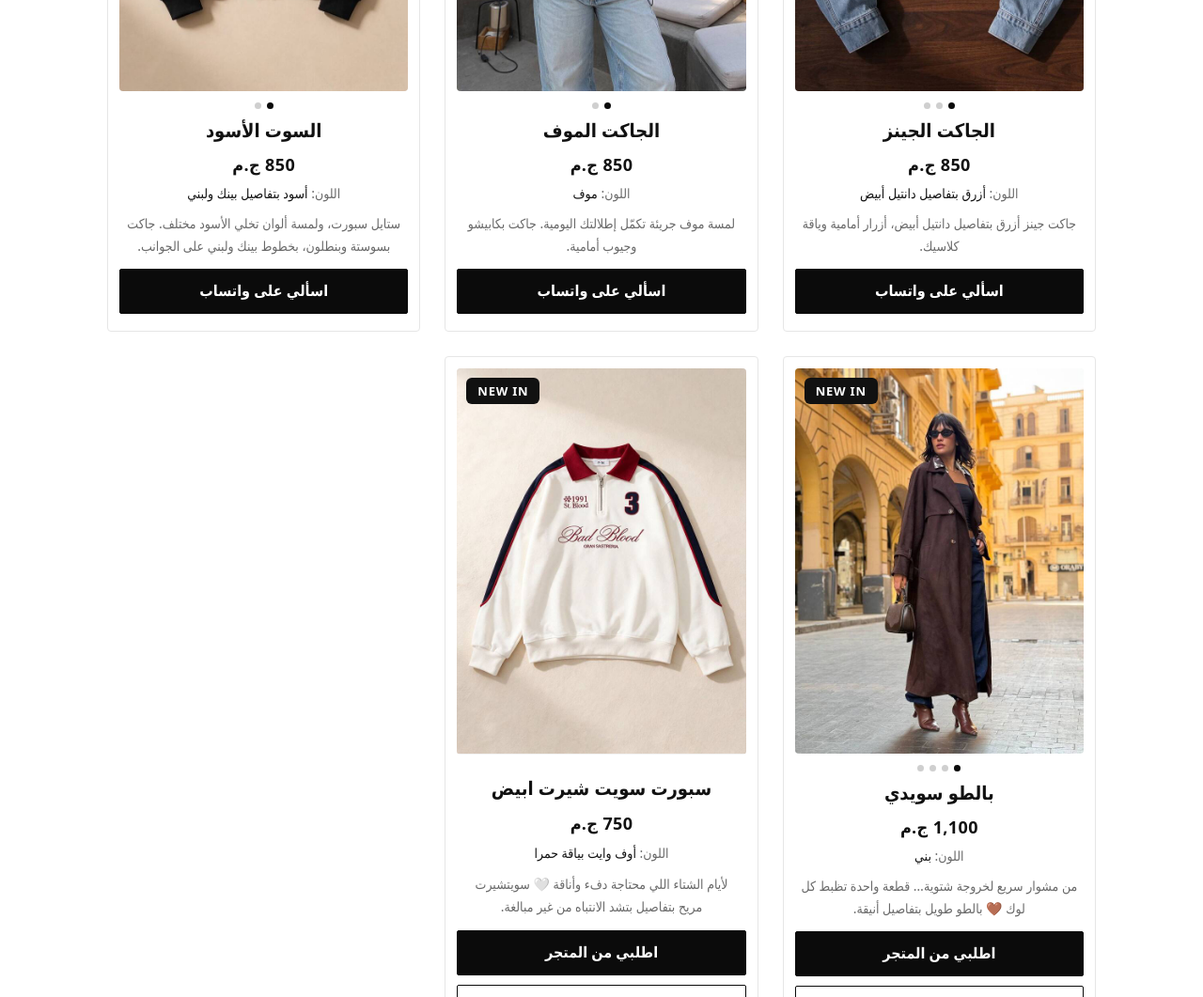
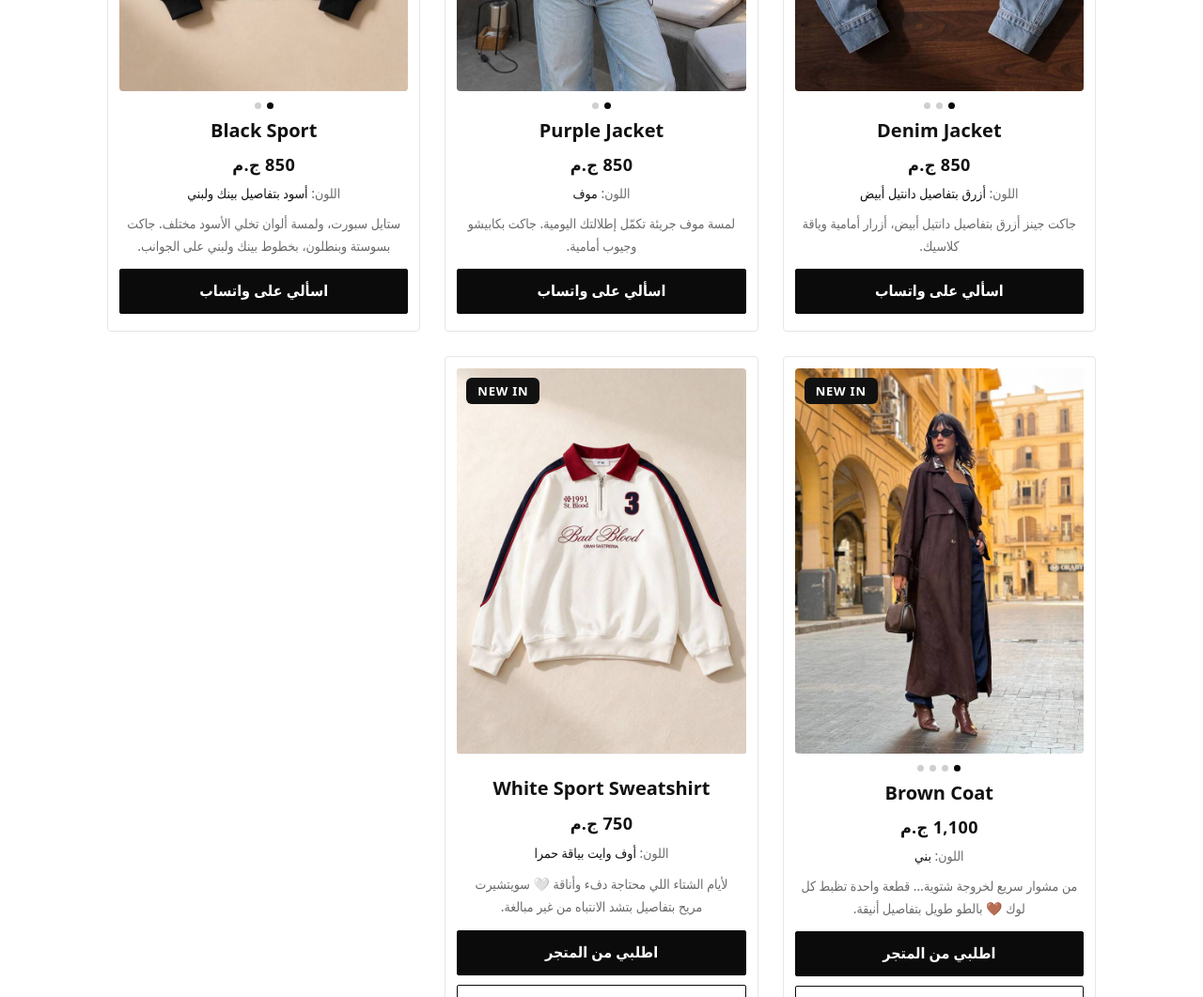
Before and after one commit to auriela-casualwear/auriela-casualwear.github.io, a plain HTML site: page index.html in a window 1280 px wide. Shown: the part 1400-2461 px from the top of the page at 94% size. Drawn offline with Linux system fonts and the light colour scheme.

Commit message:
Use English product and category names

```diff
--- a/index.html
+++ b/index.html
@@ -7,13 +7,13 @@
 <a class="wa" href="https://wa.me/201066720687?text=%D8%A3%D9%87%D9%84%D8%A7%D9%8B%20Auriela" aria-label="واتساب">واتساب</a></header>
 <div class="strip"><span>✦ جواكت وسوت وبالطو</span><span>✦ الدفع كاش عند الاستلام</span><span>✦ شحن لكل المحافظات</span><span>✦ جواكت وسوت وبالطو</span><span>✦ الدفع كاش عند الاستلام</span><span>✦ شحن لكل المحافظات</span></div>
 <section class="hero"><img src="4-cover.jpg" alt="Auriela Casualwear"><div><p class="eyebrow">EVERYDAY STYLES. MADE FOR YOU.</p><h1>جواكت وسوت وبالطو<br>لستايلك كل يوم.</h1><p>جينز بتفاصيل دانتيل، موف جريء، أسود مختلف، وبالطو سويدي.</p><a class="btn" href="#collection">شوفي المجموعة</a></div></section>
-<section class="sec"><h2>اختاري القسم</h2><div class="tiles"><a class="tile" href="#denim" ><img src="5-denim1.jpg" alt=""><b>جواكت</b></a><a class="tile" href="#black" ><img src="11-black2.jpg" alt=""><b>سوت</b></a><a class="tile" href="#coat" ><img src="13-coat2.jpg" alt=""><b>بالطو</b></a><a class="tile" href="#sweat" ><img src="16-sweat1.jpg" alt=""><b>سويت شيرت</b></a></div></section>
+<section class="sec"><h2>اختاري القسم</h2><div class="tiles"><a class="tile" href="#denim" ><img src="5-denim1.jpg" alt=""><b>Jackets</b></a><a class="tile" href="#black" ><img src="11-black2.jpg" alt=""><b>Sets</b></a><a class="tile" href="#coat" ><img src="13-coat2.jpg" alt=""><b>Coat</b></a><a class="tile" href="#sweat" ><img src="16-sweat1.jpg" alt=""><b>Sweatshirt</b></a></div></section>
 <section class="sec" id="collection"><h2>المجموعة <small>5 قطع</small></h2><div class="grid"><article class="card" id="denim"><div class="media"><div class="slides"><img src="5-denim1.jpg" alt="الجاكت الجينز" loading="lazy"><img src="6-denim2.jpg" alt="الجاكت الجينز" loading="lazy"><img src="7-denim3.jpg" alt="الجاكت الجينز" loading="lazy"></div><span class="badge">NEW IN</span></div><div class="dots"><i></i><i></i><i></i></div>
-<h3>الجاكت الجينز</h3><p class="price">850 ج.م</p><p class="color"><span>اللون:</span> أزرق بتفاصيل دانتيل أبيض</p><p class="desc">جاكت جينز أزرق بتفاصيل دانتيل أبيض، أزرار أمامية وياقة كلاسيك.</p><div class="acts"><a class="btn " href="https://wa.me/201066720687?text=%D8%A3%D9%87%D9%84%D8%A7%D9%8B%20Auriela%D8%8C%20%D9%85%D9%87%D8%AA%D9%85%D8%A9%20%D8%A8%D9%80%20%D8%A7%D9%84%D8%AC%D8%A7%D9%83%D8%AA%20%D8%A7%D9%84%D8%AC%D9%8A%D9%86%D8%B2%20%D8%A8%D8%B3%D8%B9%D8%B1%20850%20%D8%AC%D9%86%D9%8A%D9%87.%20%D9%85%D9%85%D9%83%D9%86%20%D8%A7%D9%84%D9%85%D9%82%D8%A7%D8%B3%D8%A7%D8%AA%20%D9%88%D8%A7%D9%84%D8%AA%D9%81%D8%A7%D8%B5%D9%8A%D9%84%D8%9F">اسألي على واتساب</a></div></article><article class="card" id="purple"><div class="media"><div class="slides"><img src="8-purple1.jpg" alt="الجاكت الموف" loading="lazy"><img src="9-purple2.jpg" alt="الجاكت الموف" loading="lazy"></div></div><div class="dots"><i></i><i></i></div>
-<h3>الجاكت الموف</h3><p class="price">850 ج.م</p><p class="color"><span>اللون:</span> موف</p><p class="desc">لمسة موف جريئة تكمّل إطلالتك اليومية. جاكت بكابيشو وجيوب أمامية.</p><div class="acts"><a class="btn " href="https://wa.me/201066720687?text=%D8%A3%D9%87%D9%84%D8%A7%D9%8B%20Auriela%D8%8C%20%D9%85%D9%87%D8%AA%D9%85%D8%A9%20%D8%A8%D9%80%20%D8%A7%D9%84%D8%AC%D8%A7%D9%83%D8%AA%20%D8%A7%D9%84%D9%85%D9%88%D9%81%20%D8%A8%D8%B3%D8%B9%D8%B1%20850%20%D8%AC%D9%86%D9%8A%D9%87.%20%D9%85%D9%85%D9%83%D9%86%20%D8%A7%D9%84%D9%85%D9%82%D8%A7%D8%B3%D8%A7%D8%AA%20%D9%88%D8%A7%D9%84%D8%AA%D9%81%D8%A7%D8%B5%D9%8A%D9%84%D8%9F">اسألي على واتساب</a></div></article><article class="card" id="black"><div class="media"><div class="slides"><img src="10-black1.jpg" alt="السوت الأسود" loading="lazy"><img src="11-black2.jpg" alt="السوت الأسود" loading="lazy"></div></div><div class="dots"><i></i><i></i></div>
-<h3>السوت الأسود</h3><p class="price">850 ج.م</p><p class="color"><span>اللون:</span> أسود بتفاصيل بينك ولبني</p><p class="desc">ستايل سبورت، ولمسة ألوان تخلي الأسود مختلف. جاكت بسوستة وبنطلون، بخطوط بينك ولبني على الجوانب.</p><div class="acts"><a class="btn " href="https://wa.me/201066720687?text=%D8%A3%D9%87%D9%84%D8%A7%D9%8B%20Auriela%D8%8C%20%D9%85%D9%87%D8%AA%D9%85%D8%A9%20%D8%A8%D9%80%20%D8%A7%D9%84%D8%B3%D9%88%D8%AA%20%D8%A7%D9%84%D8%A3%D8%B3%D9%88%D8%AF%20%D8%A8%D8%B3%D8%B9%D8%B1%20850%20%D8%AC%D9%86%D9%8A%D9%87.%20%D9%85%D9%85%D9%83%D9%86%20%D8%A7%D9%84%D9%85%D9%82%D8%A7%D8%B3%D8%A7%D8%AA%20%D9%88%D8%A7%D9%84%D8%AA%D9%81%D8%A7%D8%B5%D9%8A%D9%84%D8%9F">اسألي على واتساب</a></div></article><article class="card" id="coat"><div class="media"><div class="slides"><img src="13-coat2.jpg" alt="بالطو سويدي" loading="lazy"><img src="12-coat1.jpg" alt="بالطو سويدي" loading="lazy"><img src="14-coat3.jpg" alt="بالطو سويدي" loading="lazy"><img src="15-coat4.jpg" alt="بالطو سويدي" loading="lazy"></div><span class="badge">NEW IN</span></div><div class="dots"><i></i><i></i><i></i><i></i></div>
-<h3>بالطو سويدي</h3><p class="price">1,100 ج.م</p><p class="color"><span>اللون:</span> بني</p><p class="desc">من مشوار سريع لخروجة شتوية… قطعة واحدة تظبط كل لوك 🤎 بالطو طويل بتفاصيل أنيقة.</p><div class="acts"><a class="btn" href="https://rjedcz-8e.myshopify.com/products/brown-coat">اطلبي من المتجر</a><a class="btn ghost" href="https://wa.me/201066720687?text=%D8%A3%D9%87%D9%84%D8%A7%D9%8B%20Auriela%D8%8C%20%D9%85%D9%87%D8%AA%D9%85%D8%A9%20%D8%A8%D9%80%20%D8%A8%D8%A7%D9%84%D8%B7%D9%88%20%D8%B3%D9%88%D9%8A%D8%AF%D9%8A%20%D8%A8%D8%B3%D8%B9%D8%B1%201100%20%D8%AC%D9%86%D9%8A%D9%87.%20%D9%85%D9%85%D9%83%D9%86%20%D8%A7%D9%84%D9%85%D9%82%D8%A7%D8%B3%D8%A7%D8%AA%20%D9%88%D8%A7%D9%84%D8%AA%D9%81%D8%A7%D8%B5%D9%8A%D9%84%D8%9F">اسألي على واتساب</a></div></article><article class="card" id="sweat"><div class="media"><div class="slides"><img src="16-sweat1.jpg" alt="سبورت سويت شيرت ابيض" loading="lazy"></div><span class="badge">NEW IN</span></div><div class="dots"></div>
-<h3>سبورت سويت شيرت ابيض</h3><p class="price">750 ج.م</p><p class="color"><span>اللون:</span> أوف وايت بياقة حمرا</p><p class="desc">لأيام الشتاء اللي محتاجة دفء وأناقة 🤍 سويتشيرت مريح بتفاصيل بتشد الانتباه من غير مبالغة.</p><div class="acts"><a class="btn" href="https://rjedcz-8e.myshopify.com/products/sport-t-shirt">اطلبي من المتجر</a><a class="btn ghost" href="https://wa.me/201066720687?text=%D8%A3%D9%87%D9%84%D8%A7%D9%8B%20Auriela%D8%8C%20%D9%85%D9%87%D8%AA%D9%85%D8%A9%20%D8%A8%D9%80%20%D8%B3%D8%A8%D9%88%D8%B1%D8%AA%20%D8%B3%D9%88%D9%8A%D8%AA%20%D8%B4%D9%8A%D8%B1%D8%AA%20%D8%A7%D8%A8%D9%8A%D8%B6%20%D8%A8%D8%B3%D8%B9%D8%B1%20750%20%D8%AC%D9%86%D9%8A%D9%87.%20%D9%85%D9%85%D9%83%D9%86%20%D8%A7%D9%84%D9%85%D9%82%D8%A7%D8%B3%D8%A7%D8%AA%20%D9%88%D8%A7%D9%84%D8%AA%D9%81%D8%A7%D8%B5%D9%8A%D9%84%D8%9F">اسألي على واتساب</a></div></article></div></section>
+<h3>Denim Jacket</h3><p class="price">850 ج.م</p><p class="color"><span>اللون:</span> أزرق بتفاصيل دانتيل أبيض</p><p class="desc">جاكت جينز أزرق بتفاصيل دانتيل أبيض، أزرار أمامية وياقة كلاسيك.</p><div class="acts"><a class="btn " href="https://wa.me/201066720687?text=%D8%A3%D9%87%D9%84%D8%A7%D9%8B%20Auriela%D8%8C%20%D9%85%D9%87%D8%AA%D9%85%D8%A9%20%D8%A8%D9%80%20%D8%A7%D9%84%D8%AC%D8%A7%D9%83%D8%AA%20%D8%A7%D9%84%D8%AC%D9%8A%D9%86%D8%B2%20%D8%A8%D8%B3%D8%B9%D8%B1%20850%20%D8%AC%D9%86%D9%8A%D9%87.%20%D9%85%D9%85%D9%83%D9%86%20%D8%A7%D9%84%D9%85%D9%82%D8%A7%D8%B3%D8%A7%D8%AA%20%D9%88%D8%A7%D9%84%D8%AA%D9%81%D8%A7%D8%B5%D9%8A%D9%84%D8%9F">اسألي على واتساب</a></div></article><article class="card" id="purple"><div class="media"><div class="slides"><img src="8-purple1.jpg" alt="الجاكت الموف" loading="lazy"><img src="9-purple2.jpg" alt="الجاكت الموف" loading="lazy"></div></div><div class="dots"><i></i><i></i></div>
+<h3>Purple Jacket</h3><p class="price">850 ج.م</p><p class="color"><span>اللون:</span> موف</p><p class="desc">لمسة موف جريئة تكمّل إطلالتك اليومية. جاكت بكابيشو وجيوب أمامية.</p><div class="acts"><a class="btn " href="https://wa.me/201066720687?text=%D8%A3%D9%87%D9%84%D8%A7%D9%8B%20Auriela%D8%8C%20%D9%85%D9%87%D8%AA%D9%85%D8%A9%20%D8%A8%D9%80%20%D8%A7%D9%84%D8%AC%D8%A7%D9%83%D8%AA%20%D8%A7%D9%84%D9%85%D9%88%D9%81%20%D8%A8%D8%B3%D8%B9%D8%B1%20850%20%D8%AC%D9%86%D9%8A%D9%87.%20%D9%85%D9%85%D9%83%D9%86%20%D8%A7%D9%84%D9%85%D9%82%D8%A7%D8%B3%D8%A7%D8%AA%20%D9%88%D8%A7%D9%84%D8%AA%D9%81%D8%A7%D8%B5%D9%8A%D9%84%D8%9F">اسألي على واتساب</a></div></article><article class="card" id="black"><div class="media"><div class="slides"><img src="10-black1.jpg" alt="السوت الأسود" loading="lazy"><img src="11-black2.jpg" alt="السوت الأسود" loading="lazy"></div></div><div class="dots"><i></i><i></i></div>
+<h3>Black Sport</h3><p class="price">850 ج.م</p><p class="color"><span>اللون:</span> أسود بتفاصيل بينك ولبني</p><p class="desc">ستايل سبورت، ولمسة ألوان تخلي الأسود مختلف. جاكت بسوستة وبنطلون، بخطوط بينك ولبني على الجوانب.</p><div class="acts"><a class="btn " href="https://wa.me/201066720687?text=%D8%A3%D9%87%D9%84%D8%A7%D9%8B%20Auriela%D8%8C%20%D9%85%D9%87%D8%AA%D9%85%D8%A9%20%D8%A8%D9%80%20%D8%A7%D9%84%D8%B3%D9%88%D8%AA%20%D8%A7%D9%84%D8%A3%D8%B3%D9%88%D8%AF%20%D8%A8%D8%B3%D8%B9%D8%B1%20850%20%D8%AC%D9%86%D9%8A%D9%87.%20%D9%85%D9%85%D9%83%D9%86%20%D8%A7%D9%84%D9%85%D9%82%D8%A7%D8%B3%D8%A7%D8%AA%20%D9%88%D8%A7%D9%84%D8%AA%D9%81%D8%A7%D8%B5%D9%8A%D9%84%D8%9F">اسألي على واتساب</a></div></article><article class="card" id="coat"><div class="media"><div class="slides"><img src="13-coat2.jpg" alt="بالطو سويدي" loading="lazy"><img src="12-coat1.jpg" alt="بالطو سويدي" loading="lazy"><img src="14-coat3.jpg" alt="بالطو سويدي" loading="lazy"><img src="15-coat4.jpg" alt="بالطو سويدي" loading="lazy"></div><span class="badge">NEW IN</span></div><div class="dots"><i></i><i></i><i></i><i></i></div>
+<h3>Brown Coat</h3><p class="price">1,100 ج.م</p><p class="color"><span>اللون:</span> بني</p><p class="desc">من مشوار سريع لخروجة شتوية… قطعة واحدة تظبط كل لوك 🤎 بالطو طويل بتفاصيل أنيقة.</p><div class="acts"><a class="btn" href="https://rjedcz-8e.myshopify.com/products/brown-coat">اطلبي من المتجر</a><a class="btn ghost" href="https://wa.me/201066720687?text=%D8%A3%D9%87%D9%84%D8%A7%D9%8B%20Auriela%D8%8C%20%D9%85%D9%87%D8%AA%D9%85%D8%A9%20%D8%A8%D9%80%20%D8%A8%D8%A7%D9%84%D8%B7%D9%88%20%D8%B3%D9%88%D9%8A%D8%AF%D9%8A%20%D8%A8%D8%B3%D8%B9%D8%B1%201100%20%D8%AC%D9%86%D9%8A%D9%87.%20%D9%85%D9%85%D9%83%D9%86%20%D8%A7%D9%84%D9%85%D9%82%D8%A7%D8%B3%D8%A7%D8%AA%20%D9%88%D8%A7%D9%84%D8%AA%D9%81%D8%A7%D8%B5%D9%8A%D9%84%D8%9F">اسألي على واتساب</a></div></article><article class="card" id="sweat"><div class="media"><div class="slides"><img src="16-sweat1.jpg" alt="سبورت سويت شيرت ابيض" loading="lazy"></div><span class="badge">NEW IN</span></div><div class="dots"></div>
+<h3>White Sport Sweatshirt</h3><p class="price">750 ج.م</p><p class="color"><span>اللون:</span> أوف وايت بياقة حمرا</p><p class="desc">لأيام الشتاء اللي محتاجة دفء وأناقة 🤍 سويتشيرت مريح بتفاصيل بتشد الانتباه من غير مبالغة.</p><div class="acts"><a class="btn" href="https://rjedcz-8e.myshopify.com/products/sport-t-shirt">اطلبي من المتجر</a><a class="btn ghost" href="https://wa.me/201066720687?text=%D8%A3%D9%87%D9%84%D8%A7%D9%8B%20Auriela%D8%8C%20%D9%85%D9%87%D8%AA%D9%85%D8%A9%20%D8%A8%D9%80%20%D8%B3%D8%A8%D9%88%D8%B1%D8%AA%20%D8%B3%D9%88%D9%8A%D8%AA%20%D8%B4%D9%8A%D8%B1%D8%AA%20%D8%A7%D8%A8%D9%8A%D8%B6%20%D8%A8%D8%B3%D8%B9%D8%B1%20750%20%D8%AC%D9%86%D9%8A%D9%87.%20%D9%85%D9%85%D9%83%D9%86%20%D8%A7%D9%84%D9%85%D9%82%D8%A7%D8%B3%D8%A7%D8%AA%20%D9%88%D8%A7%D9%84%D8%AA%D9%81%D8%A7%D8%B5%D9%8A%D9%84%D8%9F">اسألي على واتساب</a></div></article></div></section>
 <section class="sec"><div class="cta"><h2>عجبك موديل؟ ابعتي لنا.</h2><p>ابعتيلنا اسم القطعة والمقاس اللي بتدوري عليه، وهنأكد معاكي التفاصيل قبل ما تكمّلي الطلب. الدفع كاش عند الاستلام.</p><div class="acts"><a class="btn light" href="https://wa.me/201066720687?text=%D8%A3%D9%87%D9%84%D8%A7%D9%8B%20Auriela%D8%8C%20%D8%B9%D8%A7%D9%8A%D8%B2%D8%A9%20%D8%A3%D8%B7%D9%84%D8%A8.">اطلبي على واتساب</a><a class="btn outline" href="https://rjedcz-8e.myshopify.com">زوري المتجر</a></div></div></section>
 <footer class="ft"><img src="3-logo.jpg" alt=""><p>AURIELA CASUALWEAR · Cairo, Egypt</p><p class="s">Everyday styles. Made for you.</p></footer>
 <nav class="bn"><a href="#">الرئيسية</a><a href="#collection">المنتجات</a><a href="https://rjedcz-8e.myshopify.com">المتجر</a><a href="https://wa.me/201066720687?text=%D8%A3%D9%87%D9%84%D8%A7%D9%8B%20Auriela">واتساب</a></nav>
```
